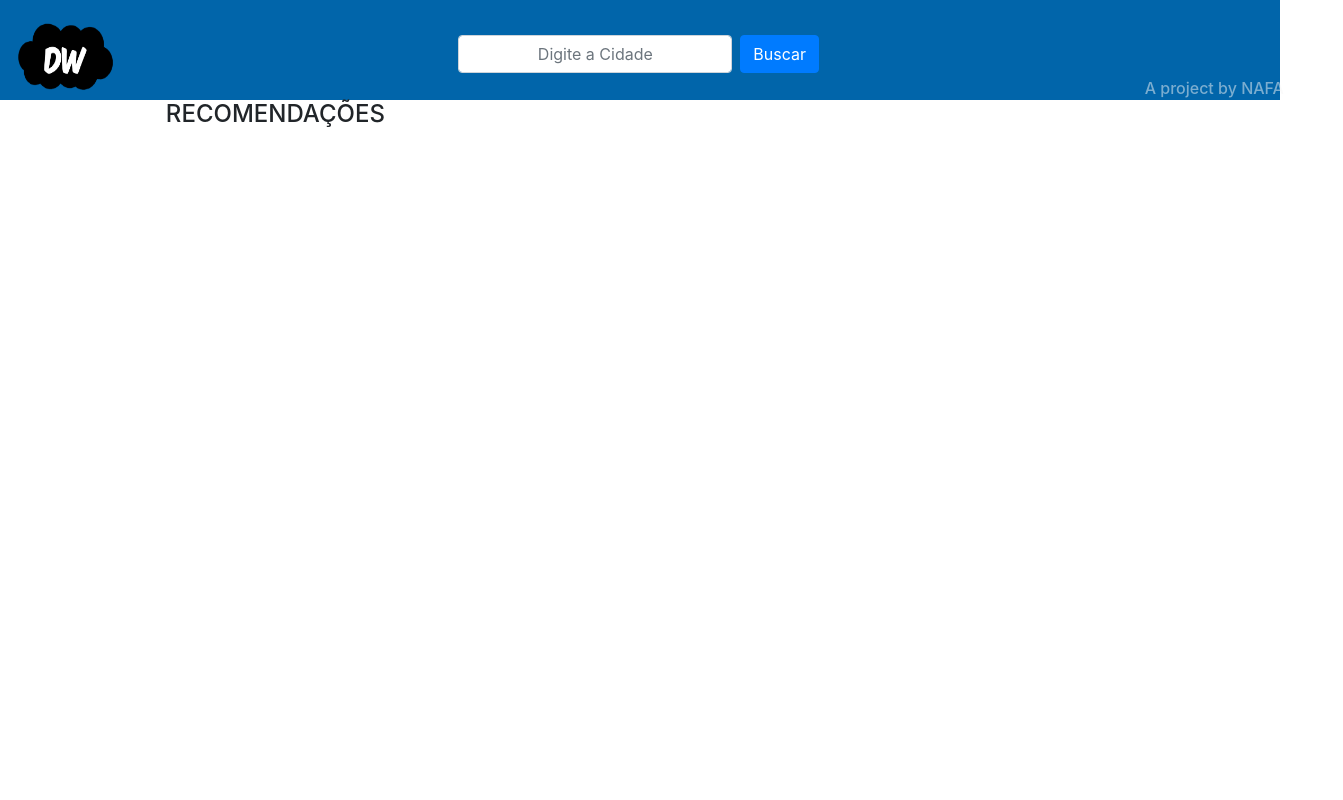
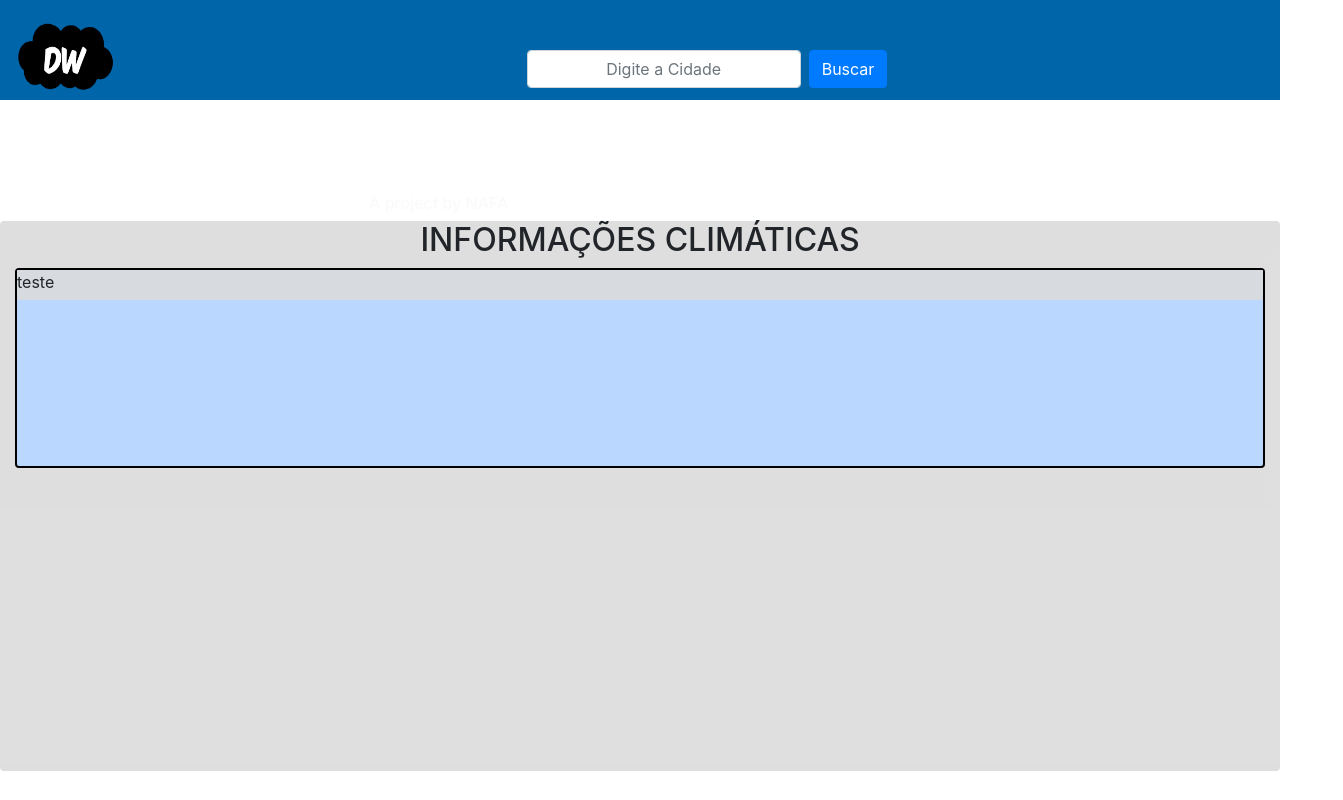
Before and after one commit to AllanGondin/Clima-Tempo-Cosumindo-API-JS-CSS-Bootstrap, a plain HTML site: page index.html in a window 1280 px wide. Shown: the whole page, 1343 px wide, since content can reach past the window. Drawn offline with Linux system fonts and the light colour scheme.

Commit message:
Layout atualizado - busca n funcionando

```diff
--- a/css/style.css
+++ b/css/style.css
@@ -11,12 +11,18 @@
 
   }
 
+  #formulario{
+
+    margin-top: 50px;
+    margin-left: 100px;
+  }
+
   #textcabecalho{
 
     margin-top: 79px;
     padding-right: 0px;
-    margin-left: 0px;
-    left: 63px;
+    margin-left:295px;
+    text-align: right;
     color: rgba(245, 245, 245,0.5)
 
 
@@ -24,22 +30,15 @@
 
 
 
-.form-inline{
+.form-control{
 
-  align-items: right;
+  display: inline-block;
+
 }
 
-.container {
-  display: flex;
-  flex-direction: row;
-  justify-content: center;
-  align-items: center;
-  margin-top: 35px;
-  margin-left: -108px;
-}
 
 #agrupa{
-  margin-top: 4px;
+
   height: 550px;
   background-color: rgba(219, 219, 219, 0.9);
 
@@ -58,5 +57,5 @@
 #cid{
 
 height: 30px;
-background-color:red;
+background-color: rgba(219, 219, 219, 0.9)
 }
--- a/index.html
+++ b/index.html
@@ -16,35 +16,33 @@
     <!-- CABEÇALHO -->
       <div class="container-fluid">
           <div id="cabecalho" class="row">
-              <div class="col-sm-4 col-xs-4">
+              <div class="col-sm-4 col-xs-4"> <!-- Div do logo -->
                 <img id="logo" src="Imagens/logo.png" alt="404">
+              </div><!-- Fim div do logo -->
+                <div id="formulario">
+                <form class="form-inline" >
+                <input  type="text"class="mr-2 form-control" id="buscaCidade" requiredmaxlength="20"placeholder="Digite a Cidade" style="text-align:center">
+                <button class="btn btn-primary" id="busca">Buscar</button>
+              </form>
               </div>
                <!-- BARRA DE PESQUISA E BOTÃO -->
-                  <div class="col-sm-6 col-xs-6">
-                  <div class="container">
-                    <form  class="form-inline ">
-                      <div class="form-group mr-xl-2">
-                        <input  type="text"class="form-control" id="buscaCidade" requiredmaxlength="20"placeholder="Digite a Cidade" style="text-align:center">
-                      </div>
-                      <button class="btn btn-primary" id="busca">Buscar</button>
-                    </form>
-                <!-- FIM BARRA DE PESQUISA E BOTÃO -->
-            </div>
 
-              </div>
               <div id=textcabecalho class="col-sm-2 col-xs-2"> <h6>A project by NAFA</h6>   </div>
-              </div>
+
 <!-- FIM CABEÇALHO -->
 
+              <!-- INICIO CONTEUDO -->
+              <div id=agrupa class="container-fluid rounded">
+                <center><h2 class="display-5">INFORMAÇÕES CLIMÁTICAS </h2> </center>
 
-            <!-- CONTAINER DE RECOMENDAÇÕES -->
-            <div id="conteudoB" class="col-sm-5">
-              <h4 align=center class="page-header">RECOMENDAÇÕES</h2> <br>
-             <span align=center id="roupa"></span> <br>
-             <img style="display:none;" width="250" id="bigpic" src="bigpic" />
+              <div id=infoclima class="container-fluid rounded">
+                  <div id=cid align=center class="row">
+                    <span id="cidade">teste</span>
+                  </div>
+              </div>
+              <!-- FIM CONTEUDO -->
 
 
-              </div>
 
 
 
--- a/js/API/APIScript.js
+++ b/js/API/APIScript.js
@@ -1,7 +1,8 @@
 document.getElementById('busca').addEventListener('click', function(){
     var cidade = document.getElementById('buscaCidade').value;
 
-      const url_api = 'https://api.hgbrasil.com/weather?format=json-cors&key=e76d33bb &city_name='+cidade
+    const url_api = 'https://api.hgbrasil.com/weather?format=json-cors&key=367f6284&city_name='+cidade
+
 
       async function getWeather(){
       const response = await fetch(url_api);
```
